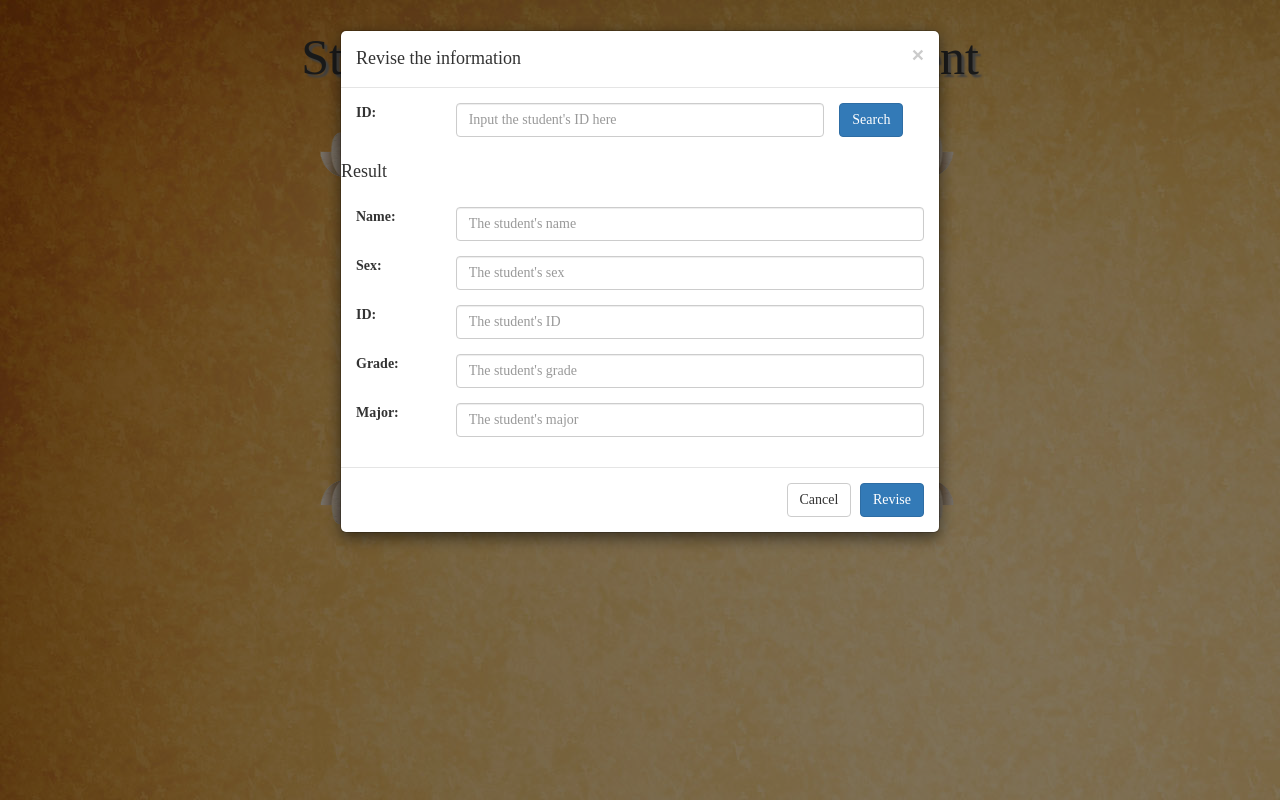
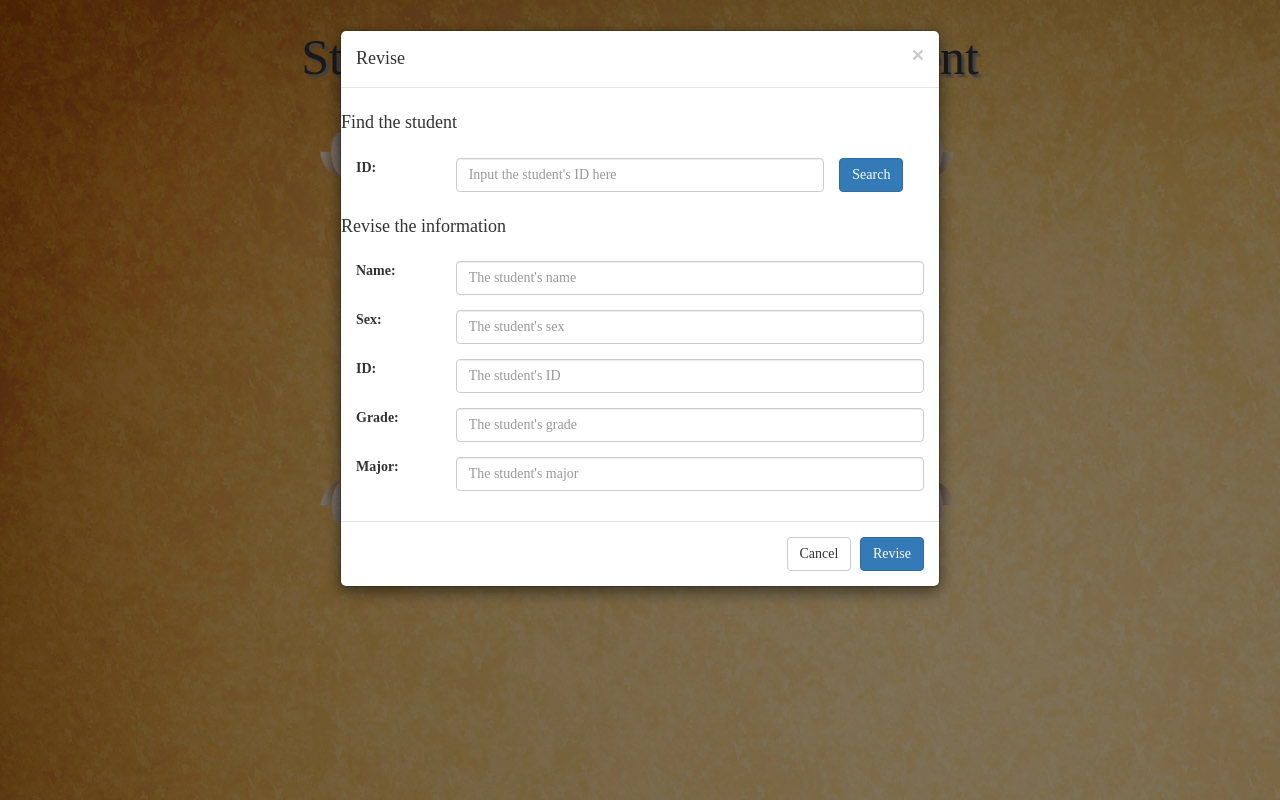
Before and after one commit to CrystalSilicon/web_tasks, a plain HTML site: page F1/StudentInformation.html in a window 1280 px wide. Both pictures are taken after a click on the button "4.Revise". Drawn offline with nearby package versions, Linux system fonts and the light colour scheme.

Commit message:
Update StudentInformation.html

```diff
--- a/F1/StudentInformation.html
+++ b/F1/StudentInformation.html
@@ -3,10 +3,8 @@
 <head>
 	<meta charset="UTF-8">
 	<title>Student Information Management</title>
+	<link rel="stylesheet" href="https://cdn.bootcss.com/bootstrap/3.3.7/css/bootstrap.min.css">
 	<link rel="stylesheet" href="mystyle1(2).css">
-	<link rel="stylesheet" href="https://cdn.bootcss.com/bootstrap/3.3.7/css/bootstrap.min.css">
-	<script src="https://cdn.bootcss.com/jquery/2.1.1/jquery.min.js"></script>
-	<script src="https://cdn.bootcss.com/bootstrap/3.3.7/js/bootstrap.min.js"></script>
 </head>
 <body>
 	<h1 class="heading">Student Information Management</h1>
@@ -145,10 +143,13 @@
 					<div class="modal-content">
 						<div class="modal-header">
 							<button type="button" class="close" data-dismiss="modal" aria-hidden="true">&times;</button>
-							<h4 class="modal-title" id="modal-revise-label">Revise the information</h4>
+							<h4 class="modal-title" id="modal-revise-label">Revise</h4>
 						</div>
 						<div class="modal-body">
 							<form role="form" class="form-horizontal">
+								<div class="form-group">
+									<h4>Find the student</h4>
+								</div>
 								<div class="form-group">
 									<label for="revise-ID" class="col-sm-2 col-xs-2">ID:</label>
 									<div class="col-sm-8 col-xs-8">
@@ -157,7 +158,7 @@
 									<button type="button" class="btn btn-primary" onclick="searchToRevise(true)">Search</button>
 								</div>
 								<div class="form-group">
-									<h4>Result</h4>
+									<h4>Revise the information</h4>
 								</div>
 								<div class="form-group">
 									<label for="name-to-revise" class="col-sm-2 col-xs-2">Name:</label>
@@ -200,6 +201,8 @@
 			</div>
 		</div>
 	</div>
+	<script src="https://cdn.bootcss.com/jquery/2.1.1/jquery.min.js"></script>
+	<script src="https://cdn.bootcss.com/bootstrap/3.3.7/js/bootstrap.min.js"></script>
 	<script src="informationManage.js"></script>
 </body>
 </html>
```
